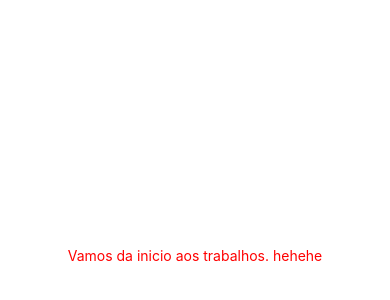
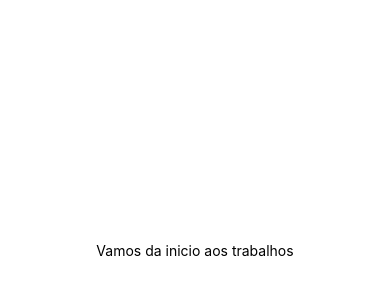
Before and after one commit to RHFN3/GeradorSenhas-app, a React Native app in the folder GeradorSenhas/: screen / in a window 390 px wide. Shown: the part 172-472 px from the top of the page. Built offline with nearby package versions, Linux system fonts and the light colour scheme.

Commit message:
add logo

```diff
--- a/GeradorSenhas/App.js
+++ b/GeradorSenhas/App.js
@@ -4,7 +4,7 @@ import { StyleSheet, Text, View } from 'react-native';
 export default function App() {
   return (
     <View style={styles.container}>
-      <Text style={styles.textcolor}>Vamos da inicio aos trabalhos. hehehe</Text>
+      <Text>Vamos da inicio aos trabalhos</Text>
       <StatusBar style="auto" />
     </View>
   );
@@ -17,8 +17,4 @@ const styles = StyleSheet.create({
     alignItems: 'center',
     justifyContent: 'center',
   },
-  textcolor: {
-    color: '#ff0000',
-    marginTop: 10,
-  },
 });
```
Also changed, not shown: GeradorSenhas/assets/logo.jpg (added).
